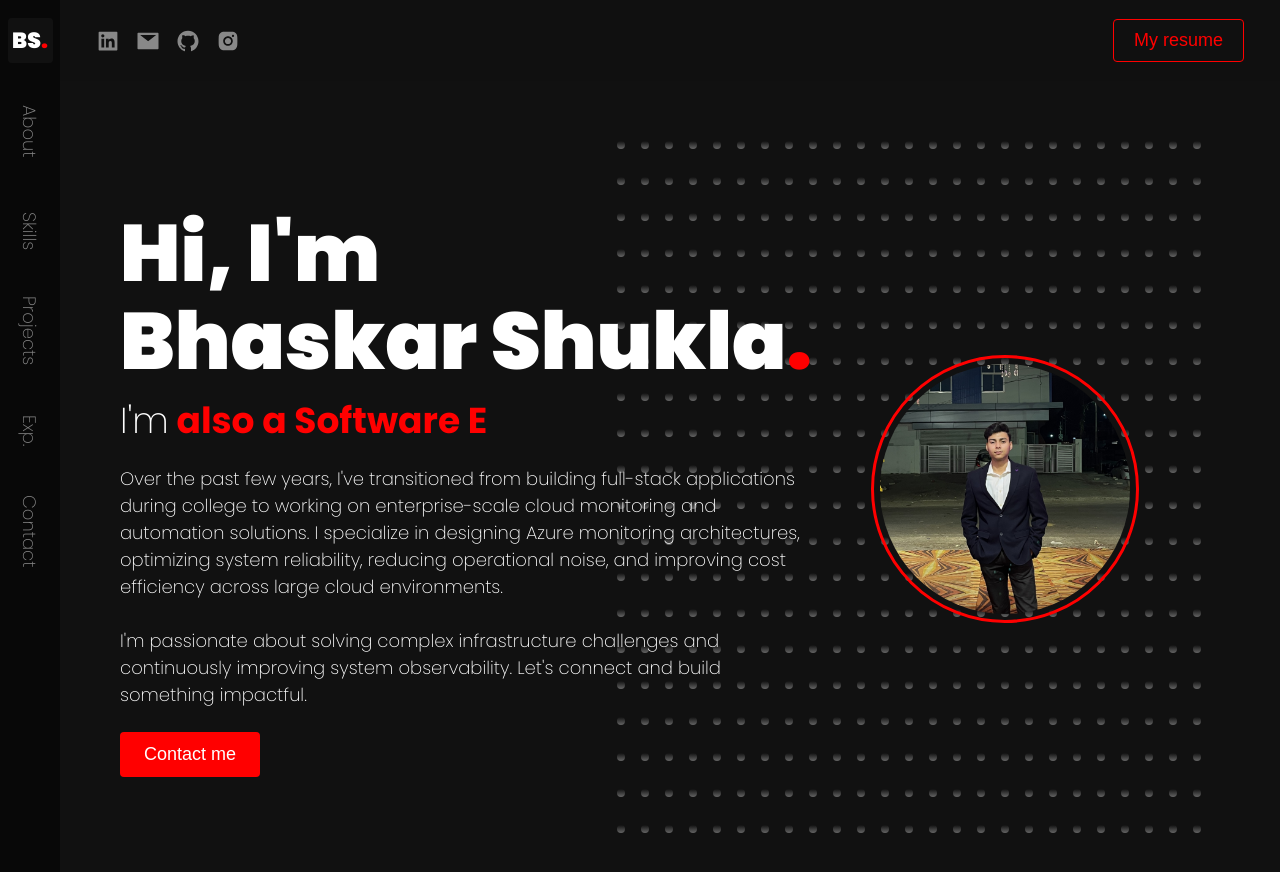
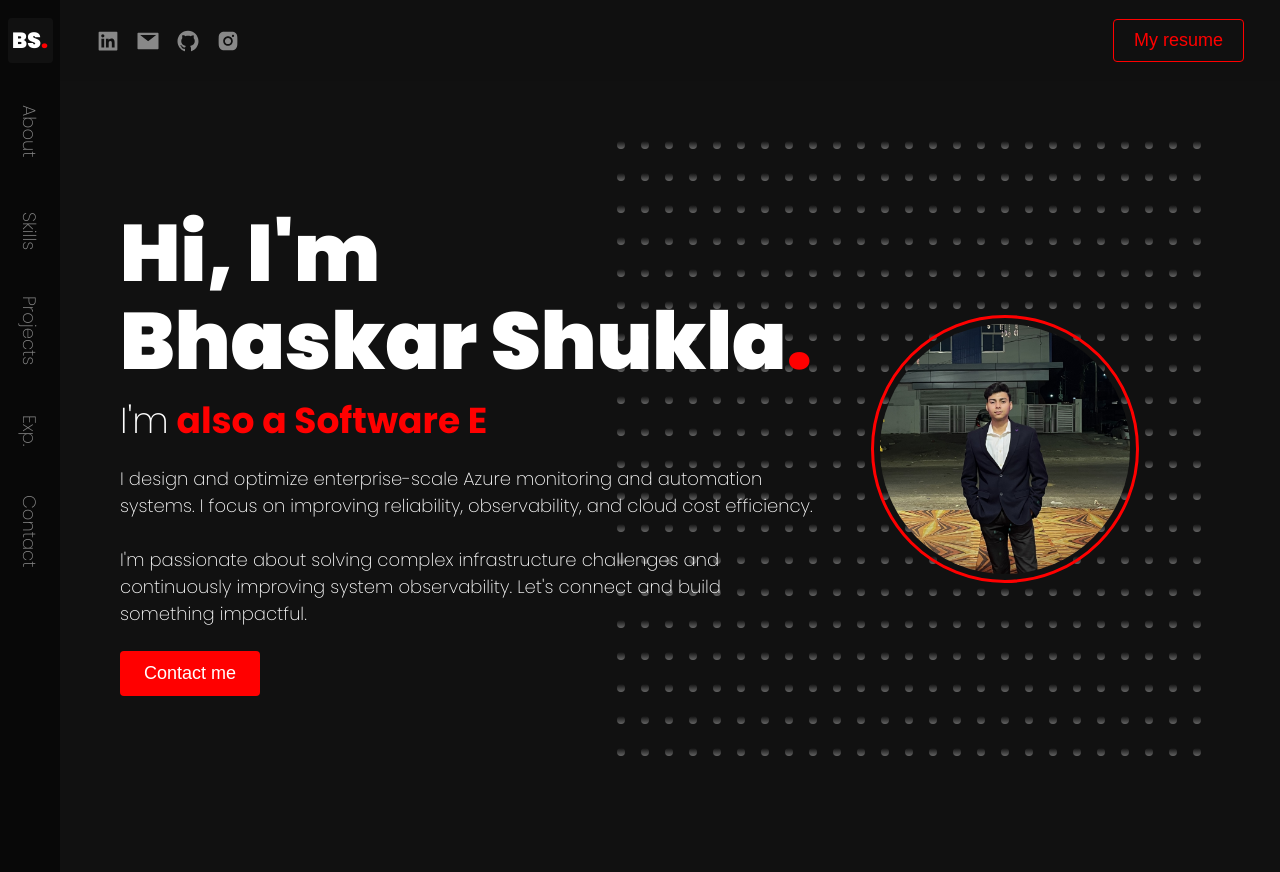
Before and after one commit to bhaskarshukla002/portfolio, a Next.js app: page / in a window 1280 px wide. Shown: the top 872 px of the page. Built offline with nearby package versions, Linux system fonts and the light colour scheme; a web font is replaced by a local one.

Commit message:
hero changes

```diff
--- a/components/home/hero/Hero.tsx
+++ b/components/home/hero/Hero.tsx
@@ -44,10 +44,10 @@ export const Hero = () => {
           </Reveal>
           <Reveal>
           <p className={styles.aboutCopy}>
-  Over the past few years, I&apos;ve transitioned from building full-stack applications during college to working on enterprise-scale cloud monitoring and automation solutions. I specialize in designing Azure monitoring architectures, optimizing system reliability, reducing operational noise, and improving cost efficiency across large cloud environments.
-  <br /><br />
-  I&apos;m passionate about solving complex infrastructure challenges and continuously improving system observability. Let&apos;s connect and build something impactful.
-</p>
+            I design and optimize enterprise-scale Azure monitoring and automation systems. I focus on improving reliability, observability, and cloud cost efficiency.
+            <br /><br />
+           I&apos;m passionate about solving complex infrastructure challenges and continuously improving system observability. Let&apos;s connect and build something impactful.
+          </p>
           </Reveal>
           <Reveal>
             <StandardButton
```
